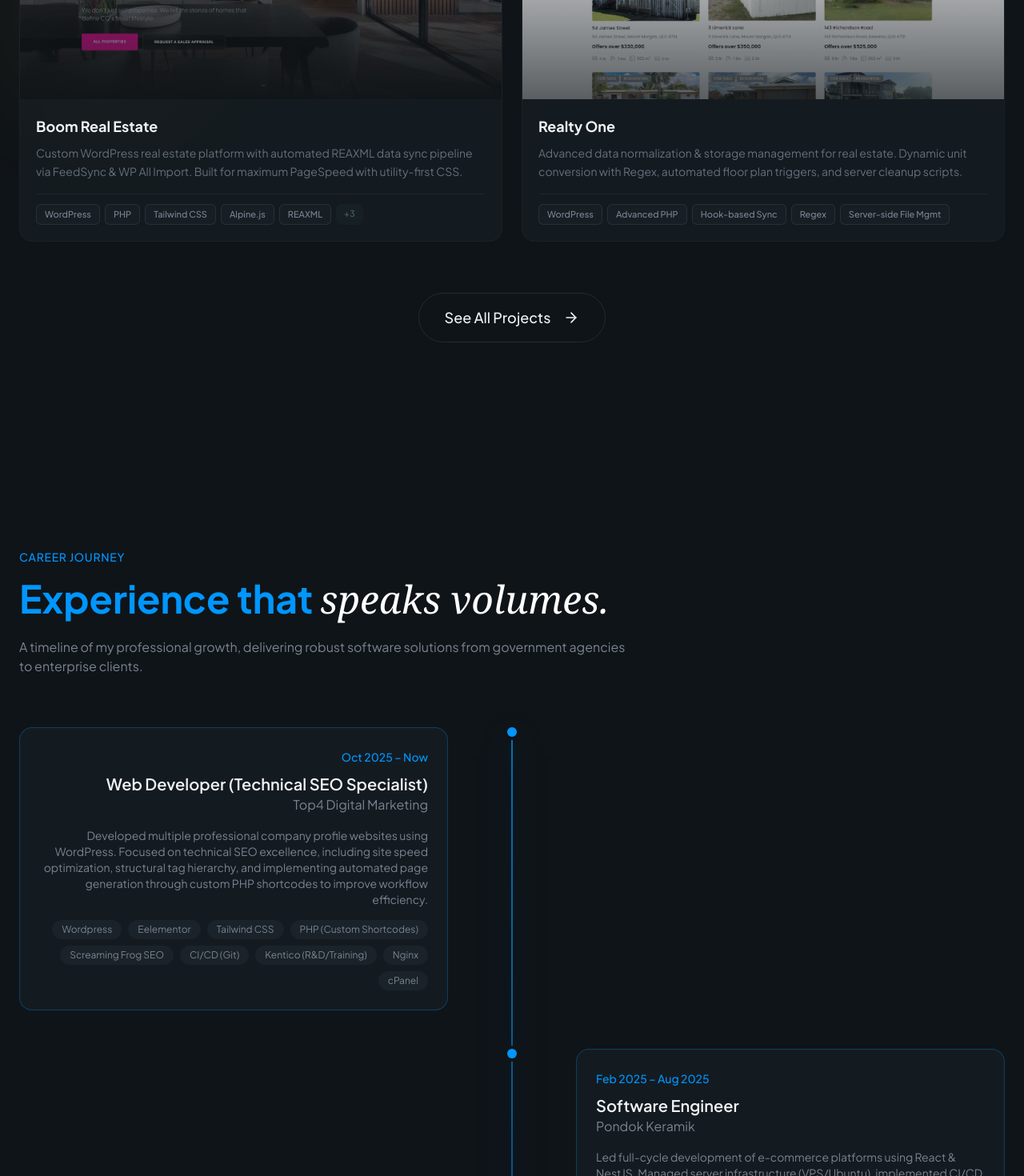
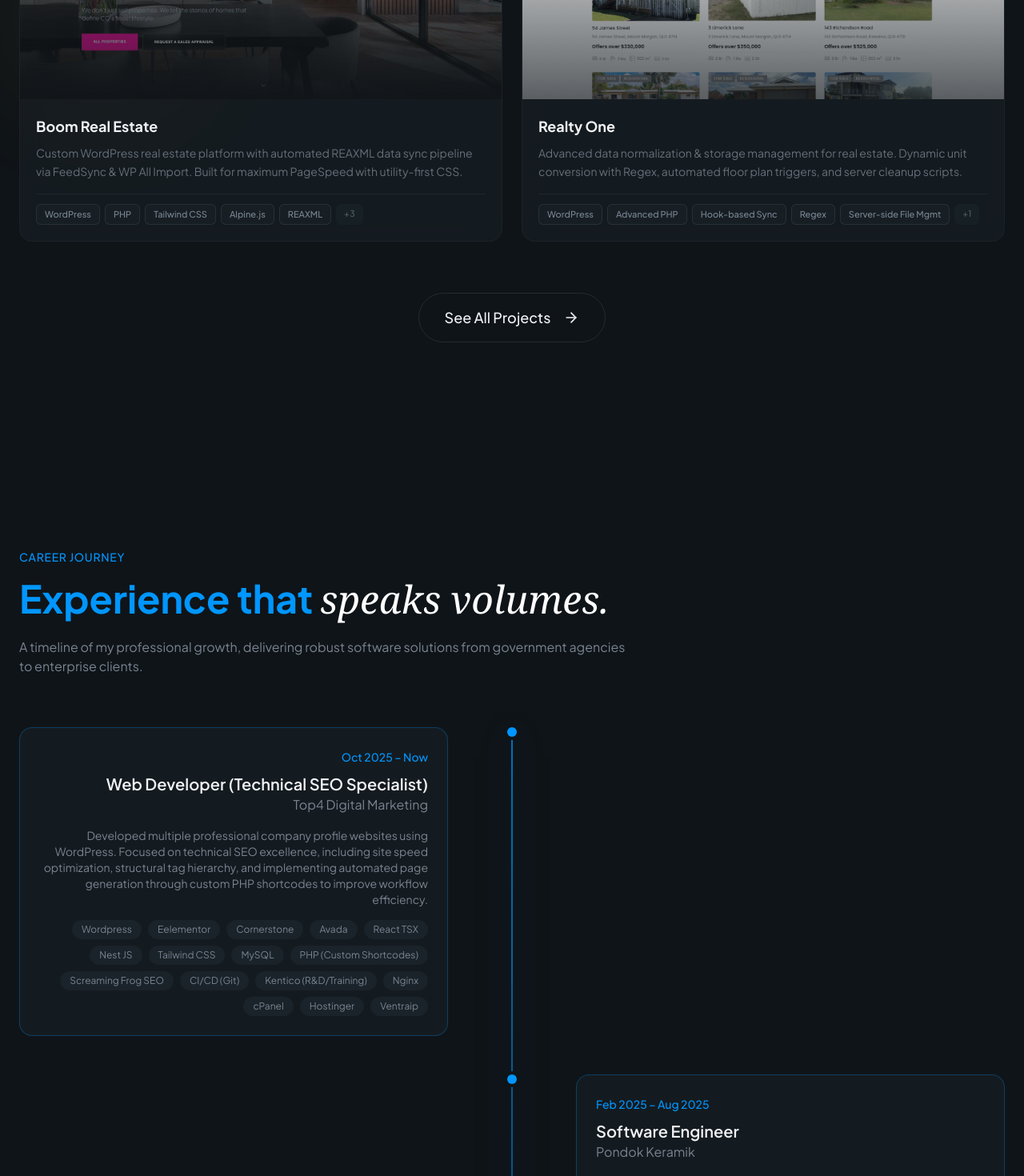
Before and after one commit to Rulcifer/rulcifer.github.io, a React (Vite) app: page / in a window 1280 px wide. Shown: the part 3035-4505 px from the top of the page at 80% size. Built offline with nearby package versions, Linux system fonts and the light colour scheme.

Commit message:
update realty one

```diff
--- a/src/data/projects.jsx
+++ b/src/data/projects.jsx
@@ -180,7 +180,7 @@ export const projects = [
             "/projects/re-realtyone/realtyone-fieldfloor-visible.png",
             "/projects/re-realtyone/realtyone-fieldfloor-image.png",
         ],
-        tags: ["WordPress", "Advanced PHP", "Hook-based Sync", "Regex", "Server-side File Mgmt"],
+        tags: ["WordPress", "Advanced PHP", "Hook-based Sync", "Regex", "Server-side File Mgmt", "Conditional Logic"],
         link: "#",
         github: "#",
         galleryDescription: galleryDescriptions["Realty One"],
@@ -200,6 +200,9 @@ export const projects = [
                         </li>
                         <li>
                             <span className="text-foreground font-medium">Automated Feature Triggers:</span> Built conditional rendering logic for Floor Plan based on XML feed data.
+                        </li>
+                        <li>
+                            <span className="text-foreground font-medium">Conditional Taxonomy Sync:</span> Developed dynamic logic to safely assign "Open House" statuses and toggle "Featured" properties automatically based on XML inspection schedules without overwriting existing data.
                         </li>
                         <li>
                             <span className="text-foreground font-medium">Automated Storage Cleanup:</span> Auto-cleanup scripts to delete property asset folders on data deletion.
@@ -253,6 +256,33 @@ function delete_property_upload_folder($post_id) {
     if (file_exists($dir)) {
         // Recursive directory deletion logic...
     }
+}
+
+/**
+ * 4. CONDITIONAL TAXONOMY & META (Open House & Featured)
+ */
+add_action('pmxi_saved_post', 'realty_one_set_open_house_status', 10, 3);
+function realty_one_set_open_house_status( $post_id, $xml_node, $is_update ) {
+    $import_id = isset($_GET['id']) ? intval($_GET['id']) : (isset($_GET['import_id']) ? intval($_GET['import_id']) : false);
+    if ( $import_id != 5 ) return;
+
+    $inspection_data = trim(isset($xml_node->inspectionTimes->inspection) ? (string) $xml_node->inspectionTimes->inspection : '');
+
+    if ( ! empty( $inspection_data ) ) {
+        wp_set_object_terms( $post_id, 260, 'property-status', true ); // 260 = Open House ID
+    } else {
+        wp_remove_object_terms( $post_id, 260, 'property-status' );
+    }
+}
+
+// Inline functions for WP All Import mapping
+function gabung_status_realty($main_status, $inspection) {
+    $status = array_filter([trim($main_status), !empty(trim($inspection)) ? 'Open House' : '']);
+    return implode(',', $status);
+}
+
+function cek_featured_open_house($inspection) {
+    return !empty(trim($inspection)) ? '1' : '0';
 }`}
                         </SyntaxHighlighter>
                     </div>
--- a/src/sections/Experience.jsx
+++ b/src/sections/Experience.jsx
@@ -8,13 +8,20 @@ const experiences = [
     technologies: [
       "Wordpress",
       "Eelementor",
+      "Cornerstone",
+      "Avada",
+      "React TSX",
+      "Nest JS",
       "Tailwind CSS",
+      "MySQL",
       "PHP (Custom Shortcodes)",
       "Screaming Frog SEO",
       "CI/CD (Git)",
       "Kentico (R&D/Training)",
       "Nginx",
       "cPanel",
+      "Hostinger",
+      "Ventraip",
     ],
     current: true,
   },
@@ -149,11 +156,10 @@ export const Experience = () => {
 
                 {/* Content */}
                 <div
-                  className={`pl-8 md:pl-0 ${
-                    idx % 2 === 0
-                      ? "md:pr-16 md:text-right"
-                      : "md:col-start-2 md:pl-16"
-                  }`}
+                  className={`pl-8 md:pl-0 ${idx % 2 === 0
+                    ? "md:pr-16 md:text-right"
+                    : "md:col-start-2 md:pl-16"
+                    }`}
                 >
                   <div
                     className={`glass p-6 rounded-2xl border border-primary/30 hover:border-primary/50 transition-all duration-500`}
@@ -167,9 +173,8 @@ export const Experience = () => {
                       {exp.description}
                     </p>
                     <div
-                      className={`flex flex-wrap gap-2 mt-4 ${
-                        idx % 2 === 0 ? "md:justify-end" : ""
-                      }`}
+                      className={`flex flex-wrap gap-2 mt-4 ${idx % 2 === 0 ? "md:justify-end" : ""
+                        }`}
                     >
                       {exp.technologies.map((tech, techIdx) => (
                         <span
```
